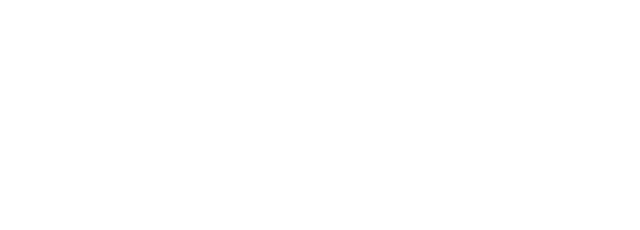
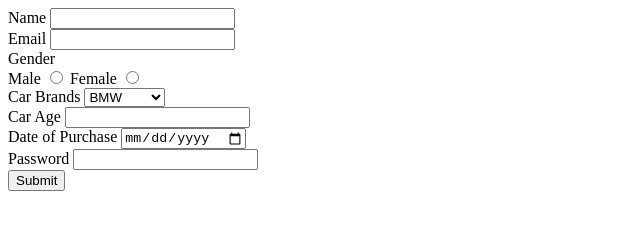
Before and after one commit to acciojob/car-insurance-form-deepakmod, a website: page main.html in a window 1280 px wide. Shown: the whole page, without its empty margins (0-640 px from the left). Drawn offline with Linux system fonts and the light colour scheme.

Commit message:
created a submission

```diff
--- a/main.html
+++ b/main.html
@@ -1,16 +1,55 @@
 <!DOCTYPE html>
+<html lang="en">
+<head>
+    <title>Car Insurance Form</title>
+</head>
+<body>
+    <form method="post">
+        <div>
+            <label for="name">Name</label>
+            <input type="text" id="name" name="name" required>
+        </div>
 
-<html>
+        <div>
+            <label for="email">Email</label>
+            <input type="email" id="email" name="email" required>
+        </div>
 
-<head>
-	<link rel="stylesheet" href="styles.css">
-</head>
+        <div>
+            <label for="gender">Gender</label>
+        </div>
+        <div id="gender">
+            <label for="male">Male</label>
+            <input type="radio" id="male" name="gender" value="male" required>
+            <label for="female">Female</label>
+            <input type="radio" id="female" name="gender" value="female" required>
+        </div>
 
-<body>
-	<!-- the entire body must be written by student -->
-    <script type="text/javascript" src="./script.js">
-</script>
+        <div>
+            <label for="cars">Car Brands</label>
+            <select name="cars" id="cars" name="cars">
+                <option value="BMW">BMW</option>
+                <option value="Audi">Audi</option>
+                <option value="Mercedez">Mercedez</option>
+            </select>
+        </div>
 
+        <div>
+            <label for="carage">Car Age</label>
+            <input type="number" id="carage" name="carage" required>
+        </div>
+
+        <div>
+            <label for="dop">Date of Purchase</label>
+            <input type="date" id="dop" name="dop" required>
+        </div>
+
+        <div>
+            <label for="password">Password</label>
+            <input type="password" id="password" name="password" required>
+        </div>
+
+        <div><input type="submit"></div>
+    </form>
 </body>
-
 </html>
```
